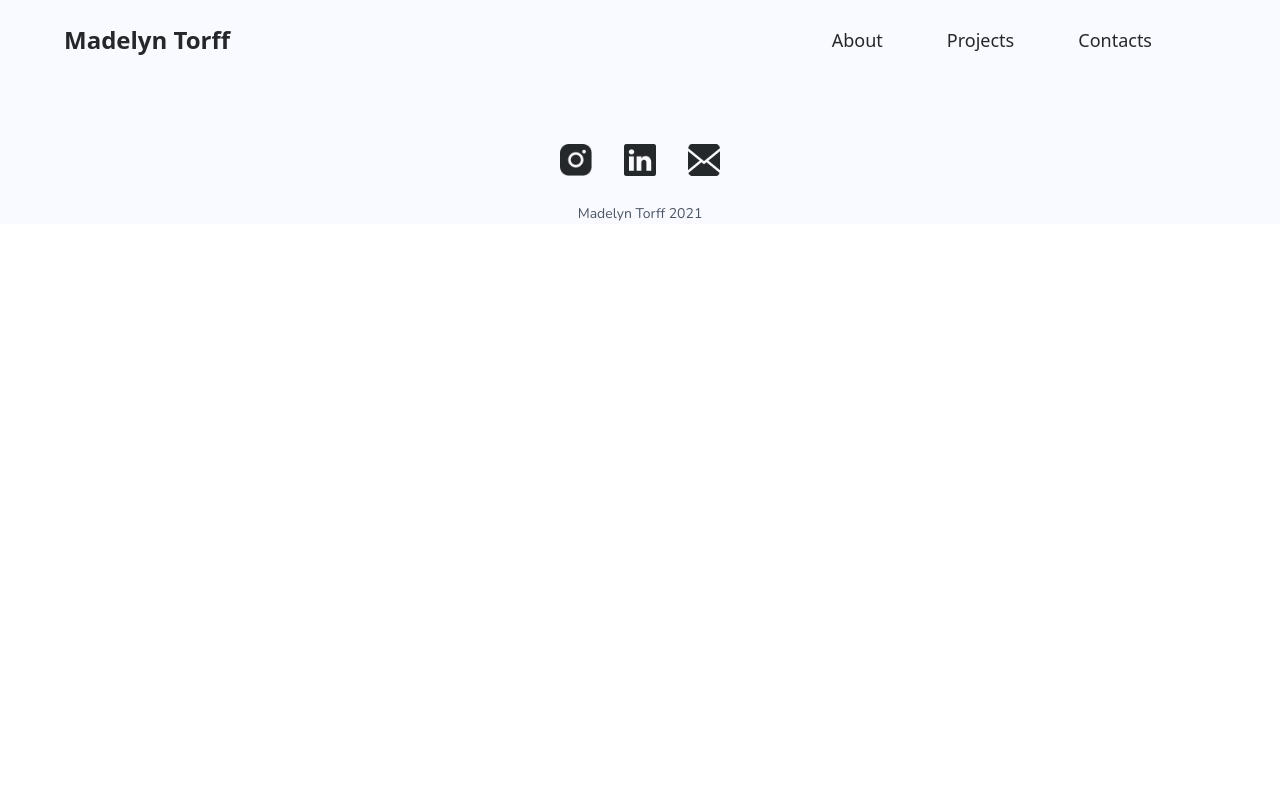
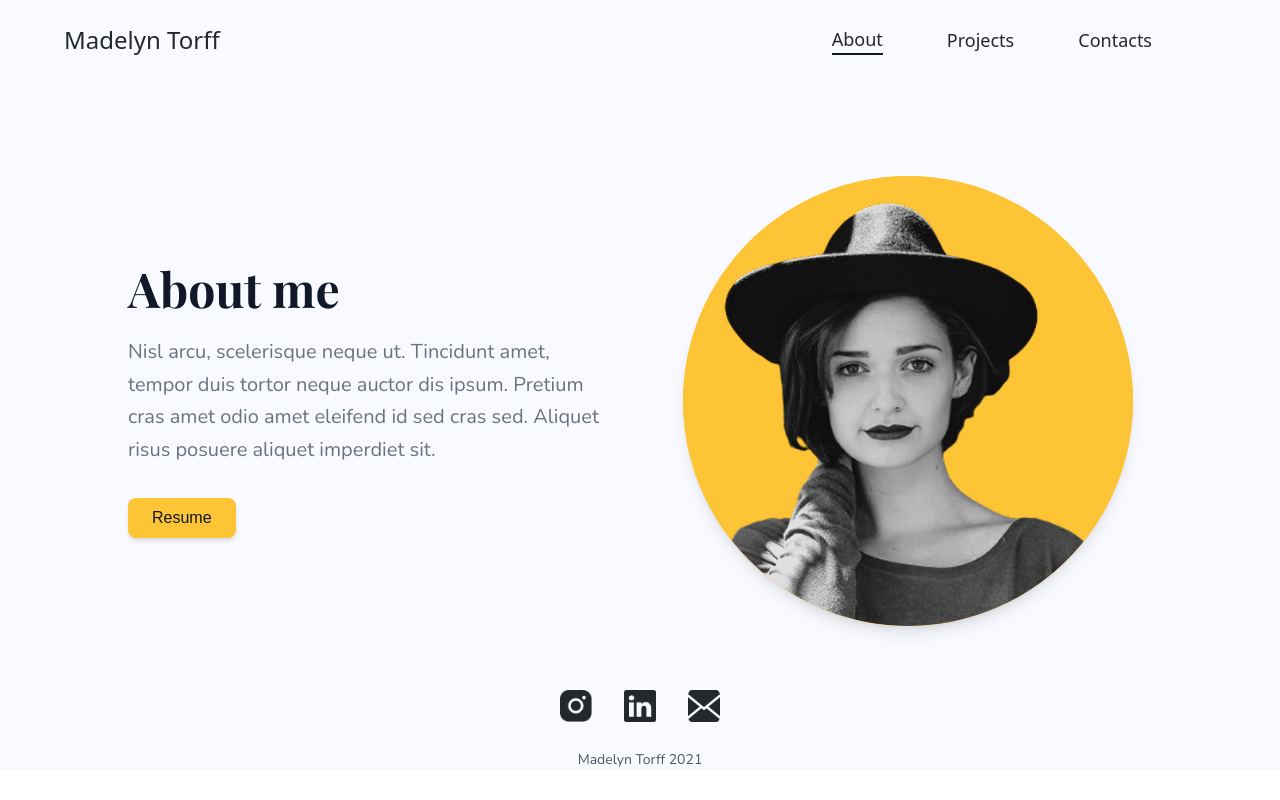
Before and after one commit to Tom-Boudeville/portfolio, a React (Create React App) app in the folder portfolio/: page /about in a window 1280 px wide. Built offline with nearby package versions, Linux system fonts and the light colour scheme.

Commit message:
add: about page complete change: delete useless bold on header

```diff
--- a/portfolio/src/components/About.jsx
+++ b/portfolio/src/components/About.jsx
@@ -1,5 +1,31 @@
 import React from "react";
 
 export default function About() {
-  return <></>;
+  return (
+    <main className="flex flex-col md:flex-row items-center justify-between px-8 md:px-16 mt-24 max-w-6xl mx-auto gap-12">
+      <div className="flex-1">
+        <h1 className="text-5xl font-bold text-gray-900 mb-6 font-playfair">
+          About me
+        </h1>
+        <p className="text-gray-500 mb-8 leading-relaxed text-xl font-nunito">
+          Nisl arcu, scelerisque neque ut. Tincidunt amet, tempor duis tortor
+          neque auctor dis ipsum. Pretium cras amet odio amet eleifend id sed
+          cras sed. Aliquet risus posuere aliquet imperdiet sit.
+        </p>
+        <button className="bg-primary text-gray-900 px-6 py-2 rounded-lg font-poppins font-medium shadow-md hover:shadow-lg transition-shadow">
+          Resume
+        </button>
+      </div>
+
+      <div className="flex-1 flex justify-center">
+        <div className="relative w-80 h-80 md:w-96 md:h-96 lg:w-[450px] lg:h-[450px] rounded-full bg-primary overflow-hidden flex items-end justify-center shadow-lg">
+          <img
+            src="/bg-about.png"
+            alt="Madelyn Torff"
+            className="object-cover"
+          />
+        </div>
+      </div>
+    </main>
+  );
 }
--- a/portfolio/src/components/Header.jsx
+++ b/portfolio/src/components/Header.jsx
@@ -1,15 +1,24 @@
 import React from "react";
-import { Link } from "react-router-dom";
+import { NavLink } from "react-router-dom";
 
 export default function Header() {
   return (
     <header className="relative z-50 flex w-full h-20 overflow-hidden">
       <div className="flex-1 flex items-center px-8 md:px-16">
-        <span className="text-2xl font-bold">Madelyn Torff</span>
+        <span className="text-2xl ">Madelyn Torff</span>
       </div>
 
       <nav className="flex-1 flex items-center justify-end px-8 md:px-32 space-x-16 text-lg">
-        <Link to="/about">About</Link>
+        <NavLink
+          to="/about"
+          className={({ isActive }) =>
+            `transition-all hover:text-cyan-400 ${
+              isActive ? "border-b-2 border-gray-900" : ""
+            }`
+          }
+        >
+          About
+        </NavLink>
         <a href="/#projects">Projects</a>
         <a href="/#contacts">Contacts</a>
       </nav>
```
Also changed, not shown: portfolio/public/bg-about.png.
